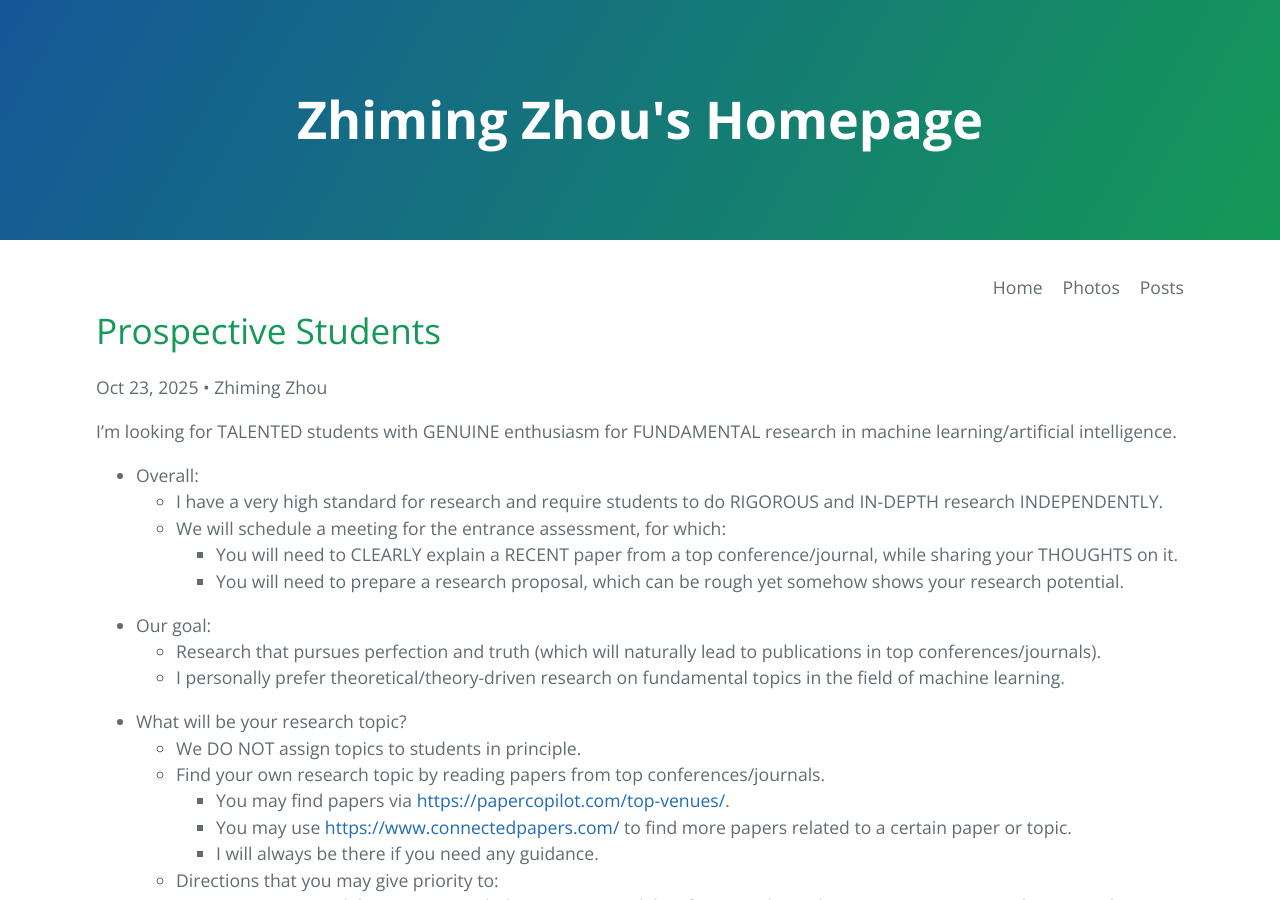
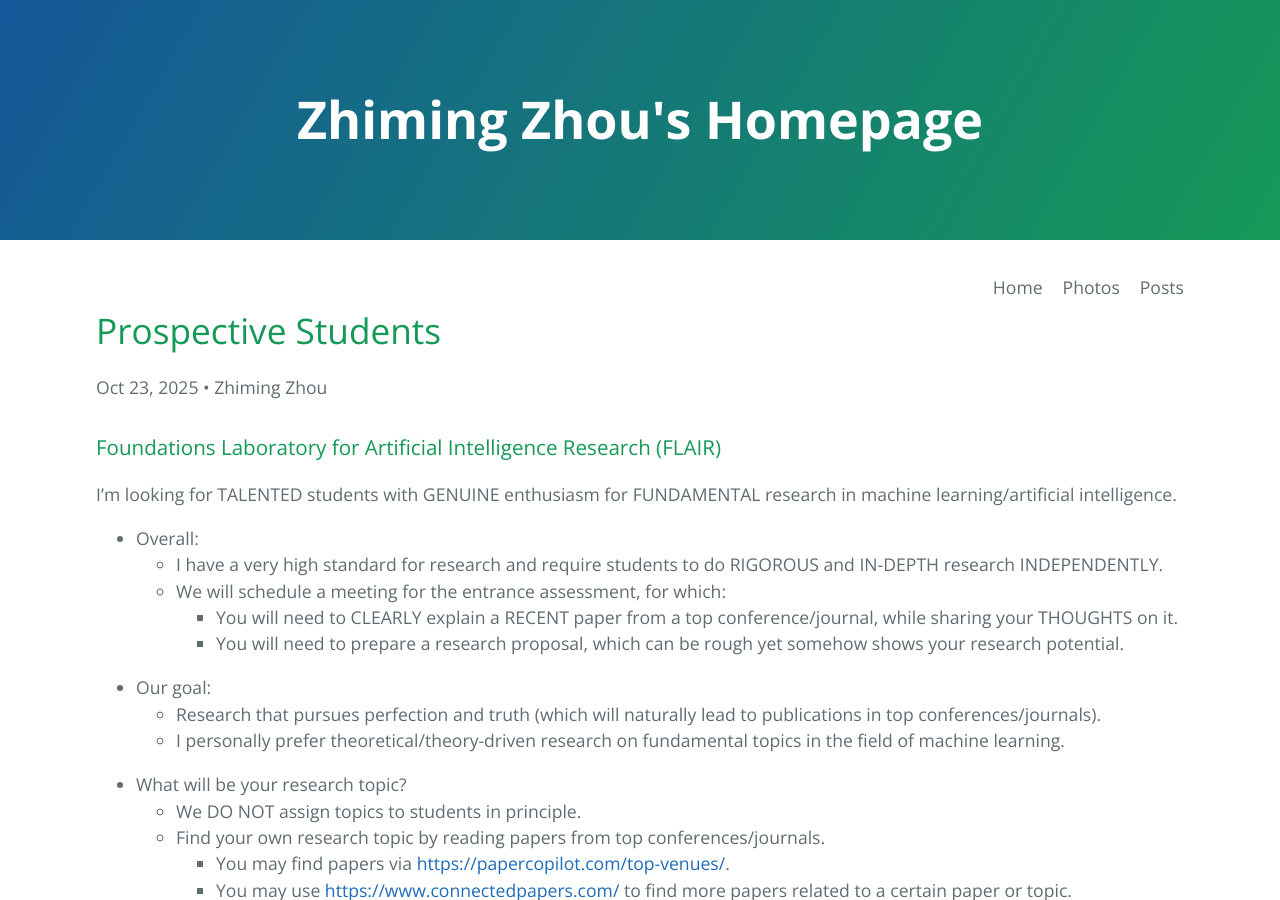
Before and after one commit to ZhimingZhou/zhimingzhou.github.io, a Jekyll site: the page built from _posts/2020-12-09-Prospective-Students.md, in a window 1280 px wide and 900 px high. Built offline with Jekyll 4.4.1, drawn with Linux system fonts in a browser that asks for light colours.

Commit message:
Update 2020-12-09-Prospective-Students.md

```diff
--- a/_posts/2020-12-09-Prospective-Students.md
+++ b/_posts/2020-12-09-Prospective-Students.md
@@ -7,6 +7,7 @@ permalink: /Posts/Prospective-Students/
 top: true
 comments: false
 ---
+### Foundations Laboratory for Artificial Intelligence Research (FLAIR)
 
 I’m looking for TALENTED students with GENUINE enthusiasm for FUNDAMENTAL research in machine learning/artificial intelligence.
 
```
